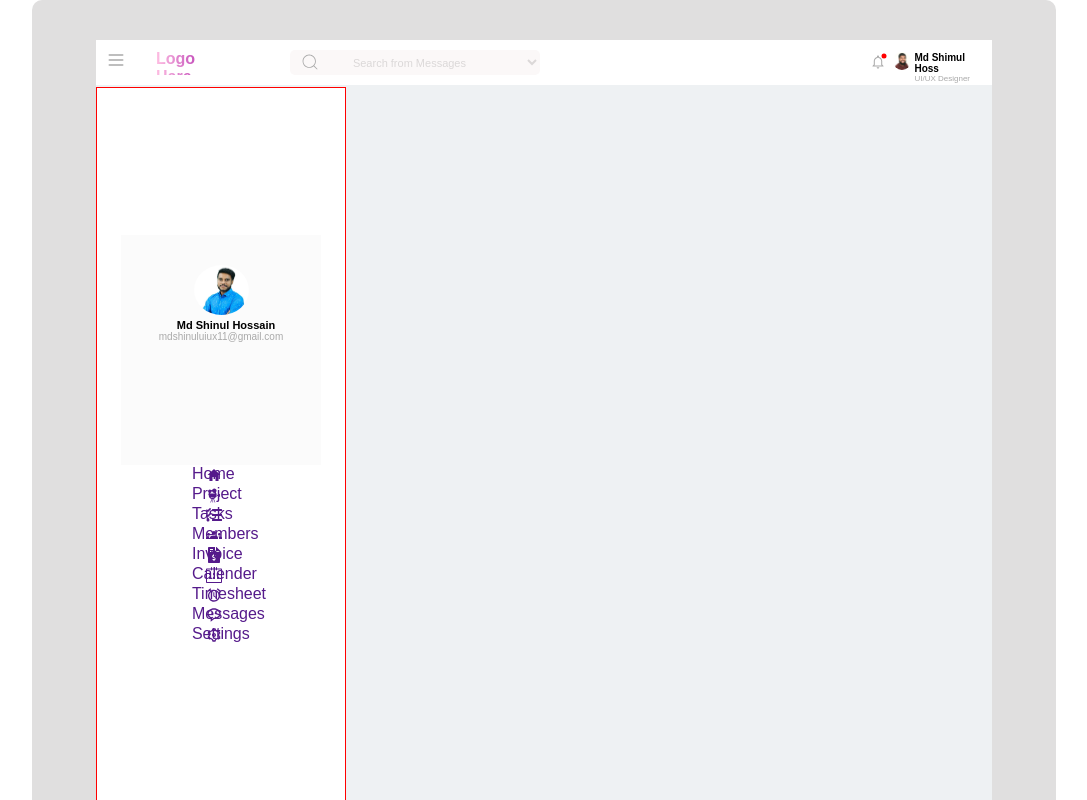
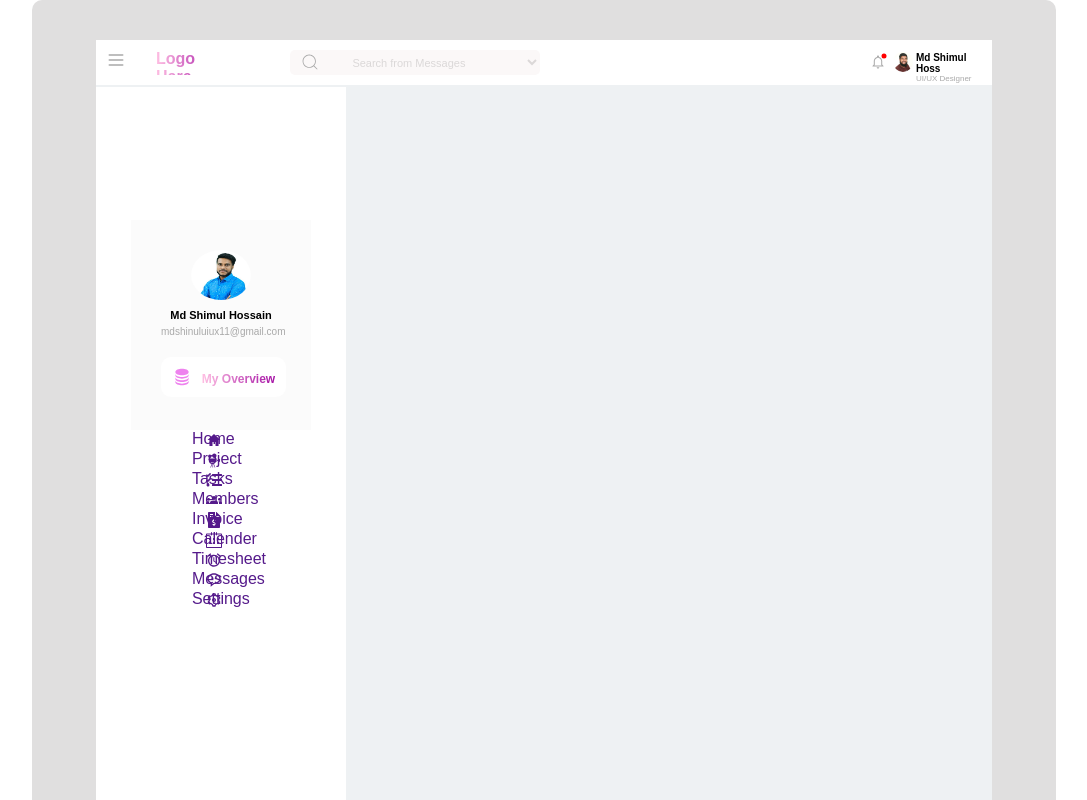
Before and after one commit to dantocome/reacttype-dashboard, a React (Vite) app: page / in a window 1280 px wide. Shown: the top 800 px of the page, without its empty margins (96-1183 px from the left). Built offline with nearby package versions, Linux system fonts and the light colour scheme.

Commit message:
all added files

```diff
--- a/src/components/Header.tsx
+++ b/src/components/Header.tsx
@@ -17,6 +17,8 @@ import { SlCalender } from "react-icons/sl";
 import { MdAccessAlarm } from "react-icons/md";
 import { BiMessageRoundedDots } from "react-icons/bi";
 import { RiSettings3Line } from "react-icons/ri";
+import { BiSolidCoinStack } from "react-icons/bi";
+
 
 
 const Header = () => {
@@ -65,8 +67,11 @@ const Header = () => {
           <div className="mdprofile">
             <div className="innermd">
             <img className='shimul' src={shimul}  alt="" />
-            <h6 className='hoss'>Md Shinul Hossain</h6>
+            <p className='pro'>Md Shimul Hossain</p>
             <p className='email'>mdshinuluiux11@gmail.com</p>
+            <div className="coin">
+              <  BiSolidCoinStack  className='log' size={20} color='violet'/><p className='over'>My Overview</p>
+            </div>
             </div>
           </div>
 
--- a/src/components/component.css
+++ b/src/components/component.css
@@ -95,8 +95,8 @@ menu{
     margin-top: -7px;
 }
 .md{
-    width: 19px;
-    height: 18px;
+    width: 20px;
+    height: 20px;
     border-radius: 100%;
 }
 .notification{
@@ -119,7 +119,7 @@ h6{
     font-size: 10px;
 }
 .shimul{
-    width: 55px;
+    width: 60px;
     height: 50px;
     border-radius: 100%;
 
@@ -127,16 +127,18 @@ h6{
 }
 .mdprofile{
     background-color:rgb(251, 251, 251);
-    width: 200px;
-    height: 230px;
+    width: 180px;
+    height: 210px;
     padding: 30px;
-    margin-top: -350px;
+    margin-top: -400px;
 
 }
-.hoss{
-    font-weight: 800;
-    text-indent: 10px;
+.pro{
+
     font-size: 11px;
+    font-weight: 700;
+    line-height: 2;
+
 }
 .email{
     font-size: 10px;
@@ -152,7 +154,6 @@ h6{
     width: 250px;
     height: 132vh;
     margin-top: 1.5px;
-    border: 1px solid red;
     display: flex;
     flex-direction: column;
     align-items: center;
@@ -168,3 +169,23 @@ h6{
  li a{
     display: flex;
 }
+.over{
+    font-size: 12px;
+    font-weight: 700;
+    margin-top: 5px;
+    background: linear-gradient(to right, rgb(255, 192, 227), rgb(165, 18, 165));
+    -webkit-background-clip: text;
+    -webkit-text-fill-color: transparent;
+}
+.coin{
+    display: flex;
+    gap: 10px;
+
+    margin-top: 20px;
+    background-color: white;
+    width: 125px;
+    height: 40px;
+    align-items: center;
+    justify-content: center;
+    border-radius: 10px;
+}
```
